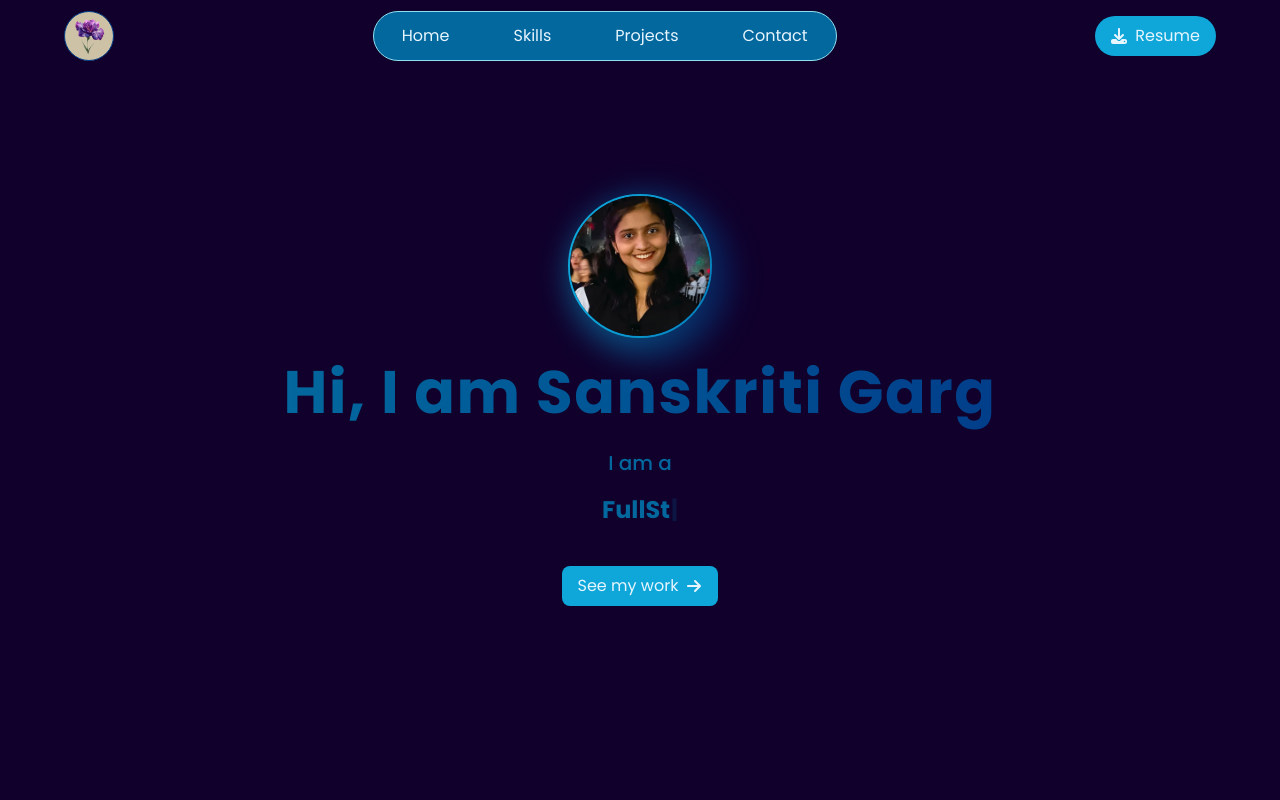
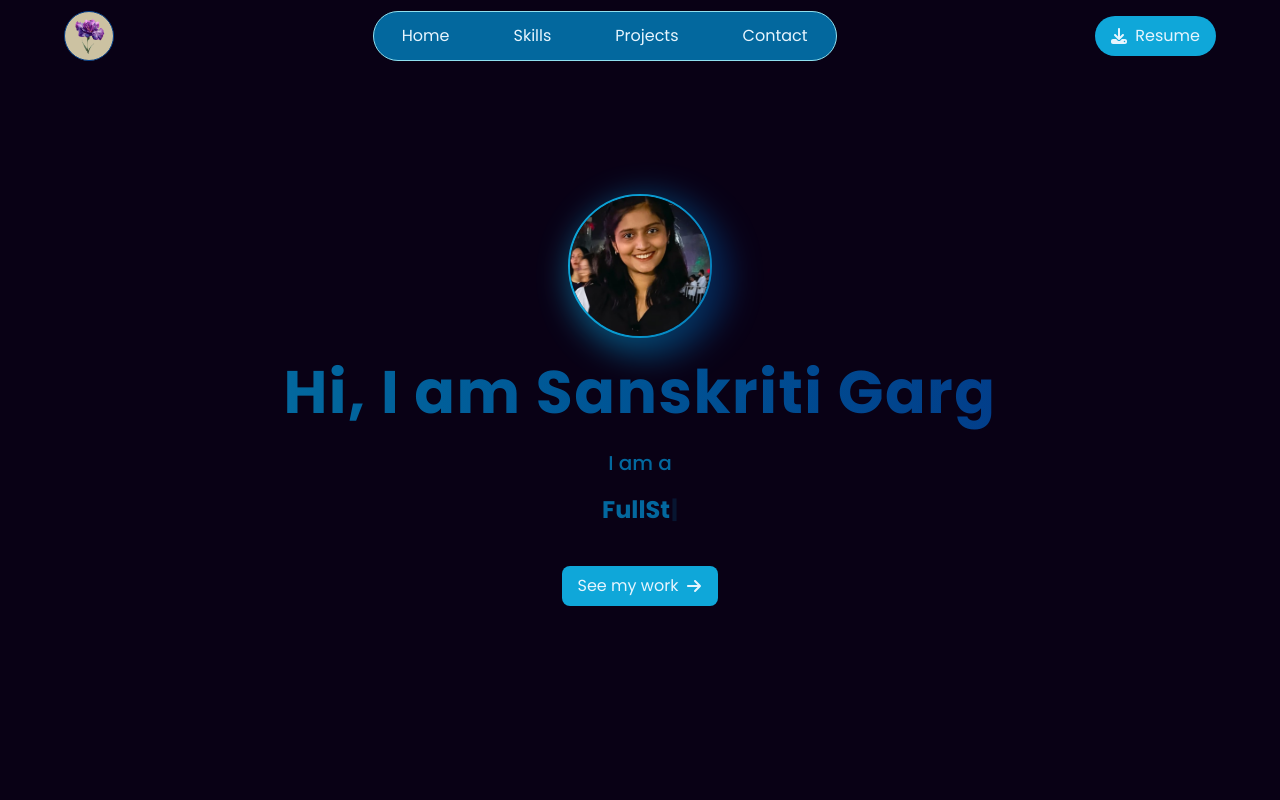
Before and after one commit to sanskritiigarg/Portfolio, a Next.js app: page / in a window 1280 px wide. Shown: the top 800 px of the page. Built offline with nearby package versions, Linux system fonts and the light colour scheme.

Commit message:
color change

```diff
--- a/app/globals.css
+++ b/app/globals.css
@@ -1,7 +1,7 @@
 @import "tailwindcss";
 
 :root {
-  --background: #10002b;
+  --background: #090115;
   --foreground: #e7f5fe;
 
   --primary: #023e8a;
```
